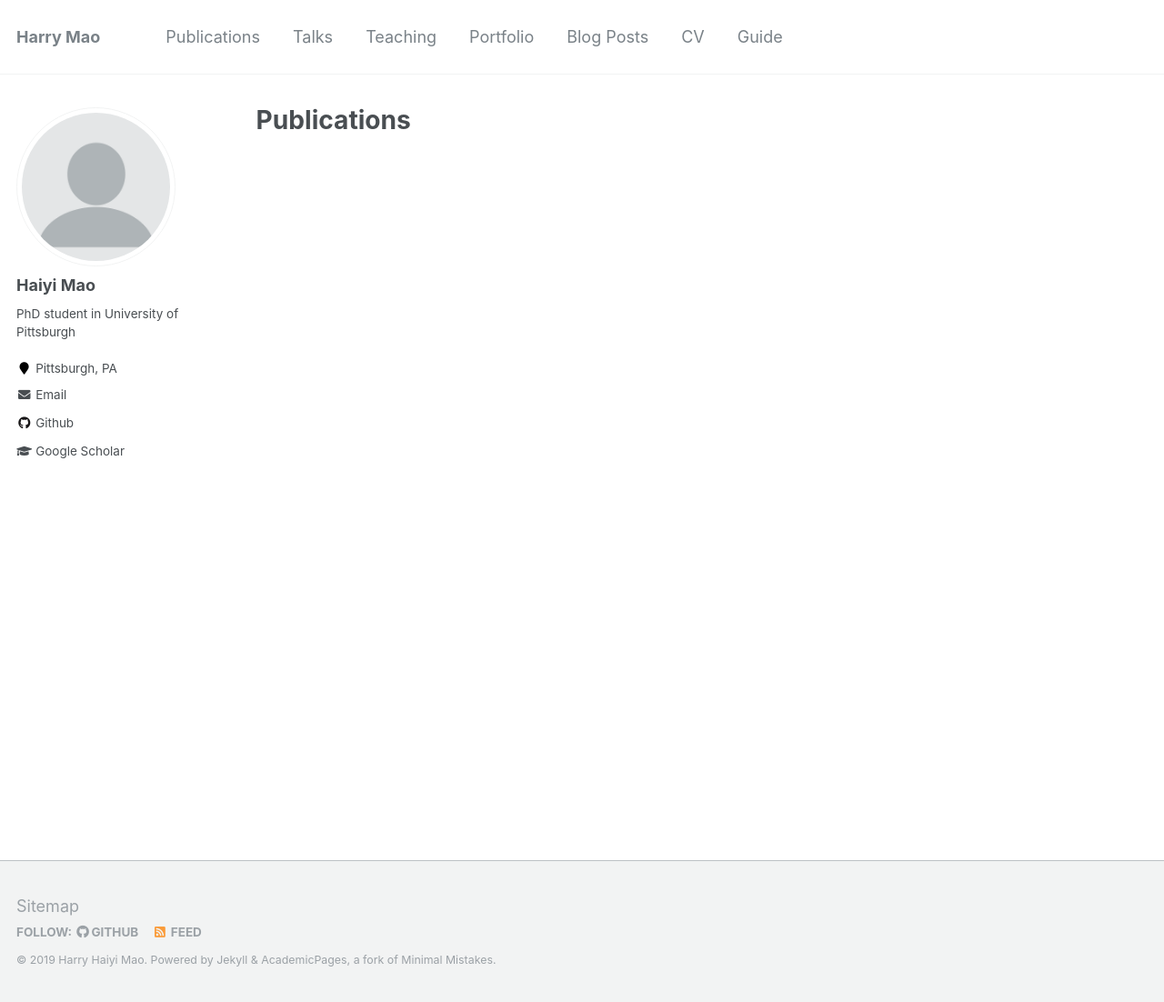
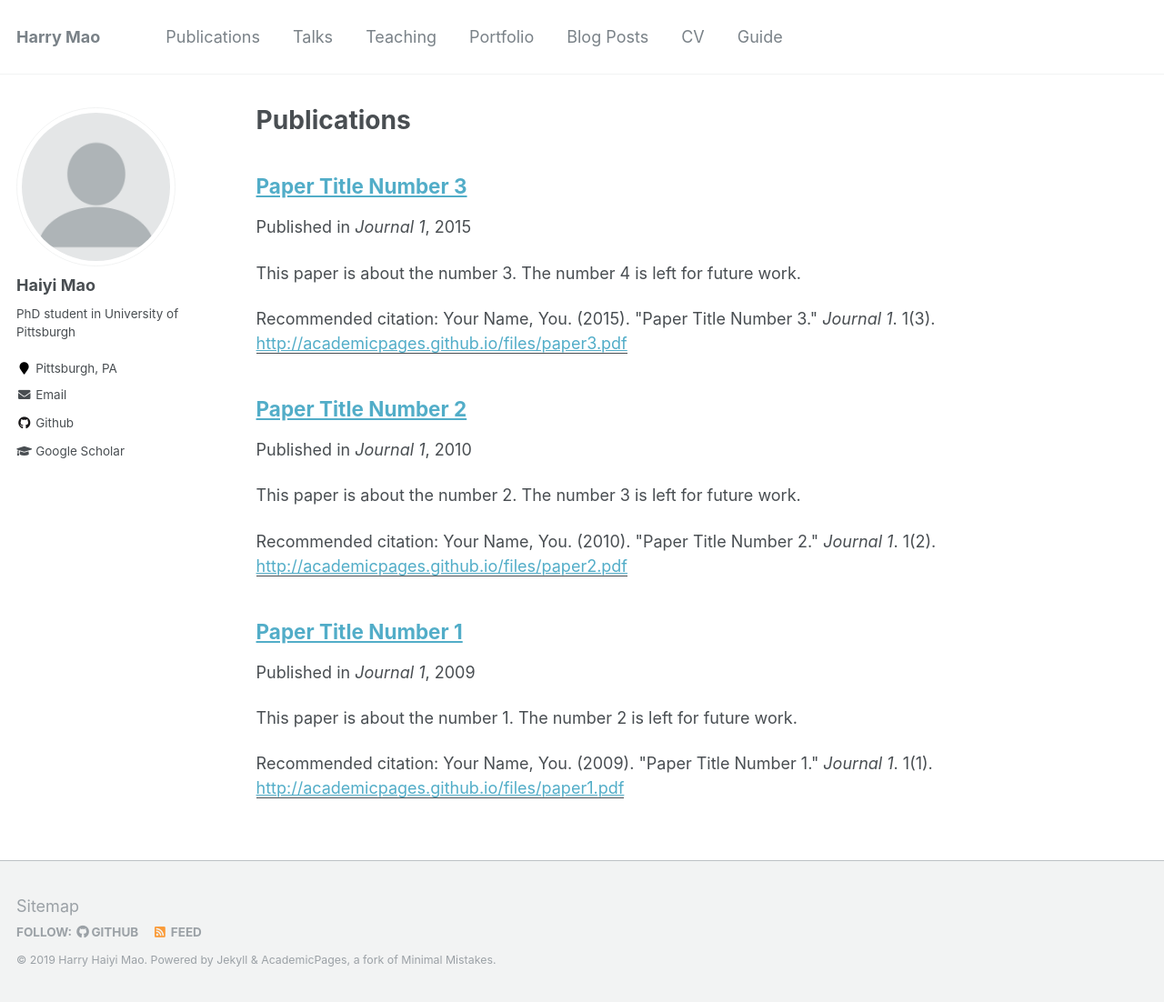
Before and after one commit to HarryMao1011/harrymao1011.github.io, a Jekyll site: the page built from _pages/publications.md, in a window 1280 px wide and 1102 px high. Shown: the whole window at 91% size. Built offline with Jekyll 4.4.1, drawn with Linux system fonts in a browser that asks for light colours; some of the changed lines change nothing that is shown.

```diff
--- a/_config.yml
+++ b/_config.yml
@@ -173,77 +173,77 @@
   enable_coderay: false
 
 
-# # Collections
-# collections:
-#   teaching:
-#     output: true
-#     permalink: /:collection/:path/
-#   publications:
-#     output: true
-#     permalink: /:collection/:path/
-#   portfolio:
-#     output: true
-#     permalink: /:collection/:path/
-#   talks:
-#     output: true
-#     permalink: /:collection/:path/
+# Collections
+collections:
+  teaching:
+    output: true
+    permalink: /:collection/:path/
+  publications:
+    output: true
+    permalink: /:collection/:path/
+  portfolio:
+    output: true
+    permalink: /:collection/:path/
+  talks:
+    output: true
+    permalink: /:collection/:path/
 
 
 # Defaults
-# defaults:
-#   # _posts
-#   - scope:
-#       path: ""
-#       type: posts
-#     values:
-#       layout: single
-#       author_profile: true
-#       read_time: true
-#       comments: true
-#       share: true
-#       related: true
-#   # _pages
-#   - scope:
-#       path: ""
-#       type: pages
-#     values:
-#       layout: single
-#       author_profile: true
-#   # _teaching
-#   - scope:
-#       path: ""
-#       type: teaching
-#     values:
-#       layout: single
-#       author_profile: true
-#       share: true
-#       comments: true
-#   # _publications
-#   - scope:
-#       path: ""
-#       type: publications
-#     values:
-#       layout: single
-#       author_profile: true
-#       share: true
-#       comments: true
-#   # _portfolio
-#   - scope:
-#       path: ""
-#       type: portfolio
-#     values:
-#       layout: single
-#       author_profile: true
-#       share: true
-#       comment: true
-#   # _talks
-#   - scope:
-#       path: ""
-#       type: talks
-#     values:
-#       layout: talk
-#       author_profile: true
-#       share: true
+defaults:
+  # _posts
+  - scope:
+      path: ""
+      type: posts
+    values:
+      layout: single
+      author_profile: true
+      read_time: true
+      comments: true
+      share: true
+      related: true
+  # _pages
+  - scope:
+      path: ""
+      type: pages
+    values:
+      layout: single
+      author_profile: true
+  # _teaching
+  - scope:
+      path: ""
+      type: teaching
+    values:
+      layout: single
+      author_profile: true
+      share: true
+      comments: true
+  # _publications
+  - scope:
+      path: ""
+      type: publications
+    values:
+      layout: single
+      author_profile: true
+      share: true
+      comments: true
+  # _portfolio
+  - scope:
+      path: ""
+      type: portfolio
+    values:
+      layout: single
+      author_profile: true
+      share: true
+      comment: true
+  # _talks
+  - scope:
+      path: ""
+      type: talks
+    values:
+      layout: talk
+      author_profile: true
+      share: true
 
 # Sass/SCSS
 sass:
```
